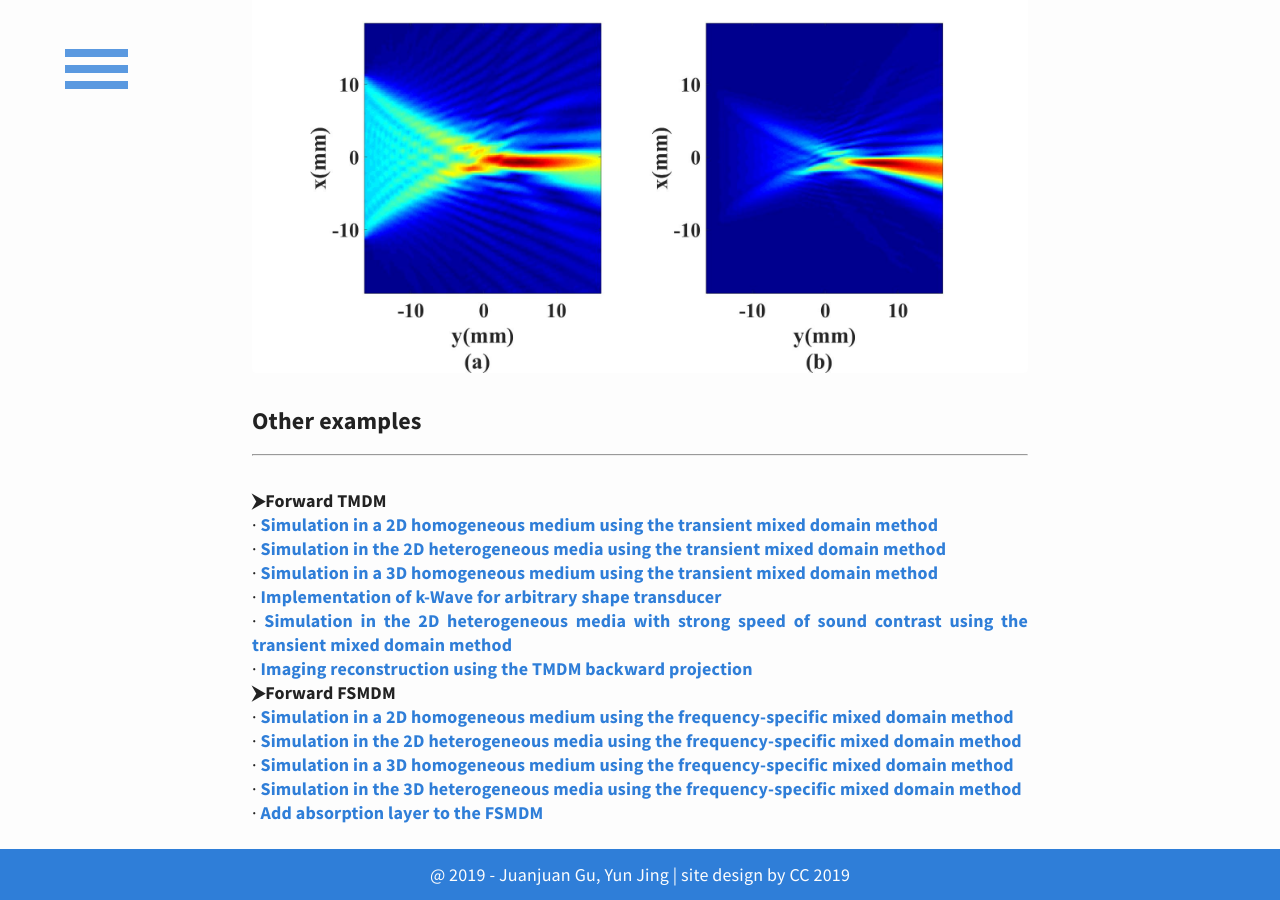
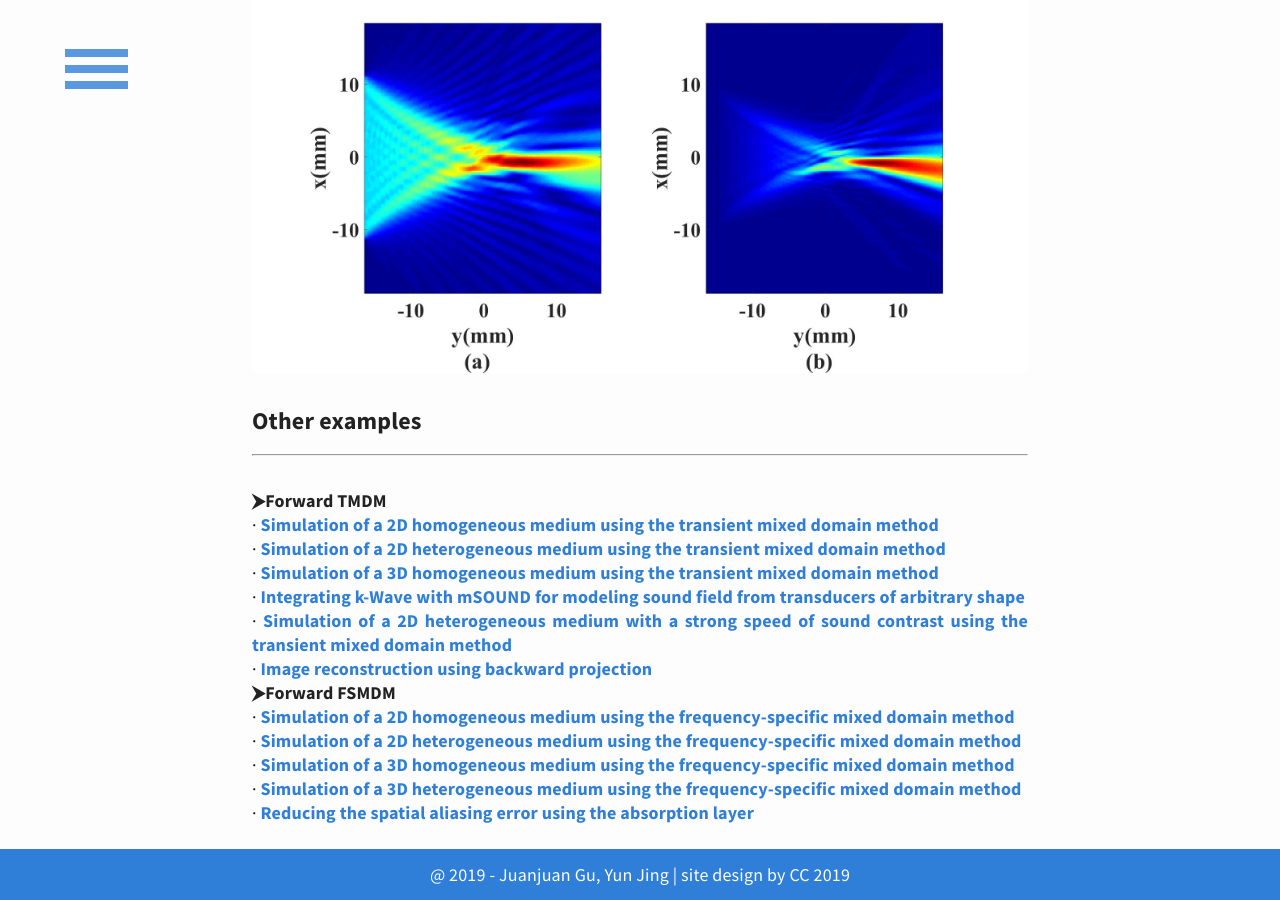
Before and after one commit to m-SOUND/mSOUND, a Jekyll site: the page built from _posts/2019-02-20-FSMDM_2D_heterogeneous.html, in a window 1280 px wide and 900 px high, scrolled down 1438 px. Built offline with Jekyll 4.4.1, drawn with Linux system fonts in a browser that asks for light colours; some of the changed text lies outside the part shown.

Commit message:
Update 2019-02-20-FSMDM_2D_heterogeneous.html

```diff
--- a/_posts/2019-02-20-FSMDM_2D_heterogeneous.html
+++ b/_posts/2019-02-20-FSMDM_2D_heterogeneous.html
@@ -18,11 +18,11 @@
 <p>
  Details of defining the computational domain and the phased-array transducer are shown in the case
 <a href="https://m-sound.github.io/mSOUND/FSMDM_2D_homogeneous">
- Simulation in a 2D homogeneous medium using the frequency-specific mixed domain method</a>.
+ Simulation of a 2D homogeneous medium using the frequency-specific mixed domain method</a>.
 In this heterogeneous media, density, speed of sound, nonlinear coefficient and attenuation coefficients are all
   spatially varying functions. In this example, media properties are the same as that defined in
   <a href="https://m-sound.github.io/mSOUND/TMDM_2D_heterogeneous">
-   Simulation in the 2D heterogeneous media using the transient mixed domain method</a>. But the density
+   Simulation of a 2D heterogeneous medium using the transient mixed domain method</a>. But the density
  is set homogeneously in this case because in the current version, the function
  <a href="/mSOUND/function.html#Forward2D_sec">Forward2D_sec</a> assumes a homogeneous density distribution.
  </p>
@@ -59,32 +59,34 @@
    <img src="/mSOUND/img/FSMDM_2D_heterogeneous.jpg" alt="fundamental and the second-harmonic pressure field">
  </p>
 
+
 <h6>Other examples</h6>
 <hr>
 <p>
-<br><h7 style='font-weight:bold;'>&#11166;Forward TMDM</h7>
+ <br> <h7 style='font-weight:bold;'>&#11166;Forward TMDM</h7>
  <br>&middot;<a href="https://m-sound.github.io/mSOUND/TMDM_2D_homogeneous">
-    Simulation in a 2D homogeneous medium using the transient mixed domain method</a>
+    Simulation of a 2D homogeneous medium using the transient mixed domain method</a>
  <br>&middot;<a href="https://m-sound.github.io/mSOUND/TMDM_2D_heterogeneous">
-    Simulation in the 2D heterogeneous media using the transient mixed domain method</a>
+    Simulation of a 2D heterogeneous medium using the transient mixed domain method</a>
 <br>&middot;<a href="https://m-sound.github.io/mSOUND/TMDM_3D_homogeneous">
-    Simulation in a 3D homogeneous medium using the transient mixed domain method</a>
-<br>&middot;<a href="https://m-sound.github.io/mSOUND/combine-k-Wave-TMDM">
-    Implementation of k-Wave for arbitrary shape transducer</a>
- <br>&middot;<a href="https://m-sound.github.io/mSOUND/TMDM-2D-strong-speed-of-sound-contrast">
-    Simulation in the 2D heterogeneous media with strong speed of sound contrast using the transient mixed domain method</a>
+    Simulation of a 3D homogeneous medium using the transient mixed domain method</a>
+ <br>&middot;<a href="https://m-sound.github.io/mSOUND/combine-k-Wave-TMDM">
+    Integrating k-Wave with mSOUND for modeling sound field from transducers of arbitrary shape</a>
+<br>&middot;<a href="https://m-sound.github.io/mSOUND/TMDM-2D-strong-speed-of-sound-contrast">
+    Simulation of a 2D heterogeneous medium with a strong speed of sound contrast using the transient mixed domain method</a>
 <br>&middot;<a href="https://m-sound.github.io/mSOUND/Backward_TMDM">
-    Imaging reconstruction using the TMDM backward projection</a>
+    Image reconstruction using backward projection</a>
 
-<br><h7 style='font-weight:bold;'>&#11166;Forward FSMDM</h7>
+
+  <br><h7 style='font-weight:bold;'>&#11166;Forward FSMDM</h7>
 <br>&middot;<a href="https://m-sound.github.io/mSOUND/FSMDM_2D_homogeneous">
-    Simulation in a 2D homogeneous medium using the frequency-specific mixed domain method</a>
+    Simulation of a 2D homogeneous medium using the frequency-specific mixed domain method</a>
 <br>&middot;<a href="https://m-sound.github.io/mSOUND/FSMDM_2D_heterogeneous">
-    Simulation in the 2D heterogeneous media using the frequency-specific mixed domain method</a>
+    Simulation of a 2D heterogeneous medium using the frequency-specific mixed domain method</a>
 <br>&middot;<a href="https://m-sound.github.io/mSOUND/FSMDM_3D_homogeneous">
-    Simulation in a 3D homogeneous medium using the frequency-specific mixed domain method</a>
+    Simulation of a 3D homogeneous medium using the frequency-specific mixed domain method</a>
 <br>&middot;<a href="https://m-sound.github.io/mSOUND/FSMDM-3D_heterogeneous">
-    Simulation in the 3D heterogeneous media using the frequency-specific mixed domain method</a>
-<br>&middot;<a href="https://m-sound.github.io/mSOUND/2D_absorption">
-    Add absorption layer to the FSMDM</a>
+    Simulation of a 3D heterogeneous medium using the frequency-specific mixed domain method</a>
+ <br>&middot;<a href="https://m-sound.github.io/mSOUND/2D_absorption">
+    Reducing the spatial aliasing error using the absorption layer</a>
 </p>
```
